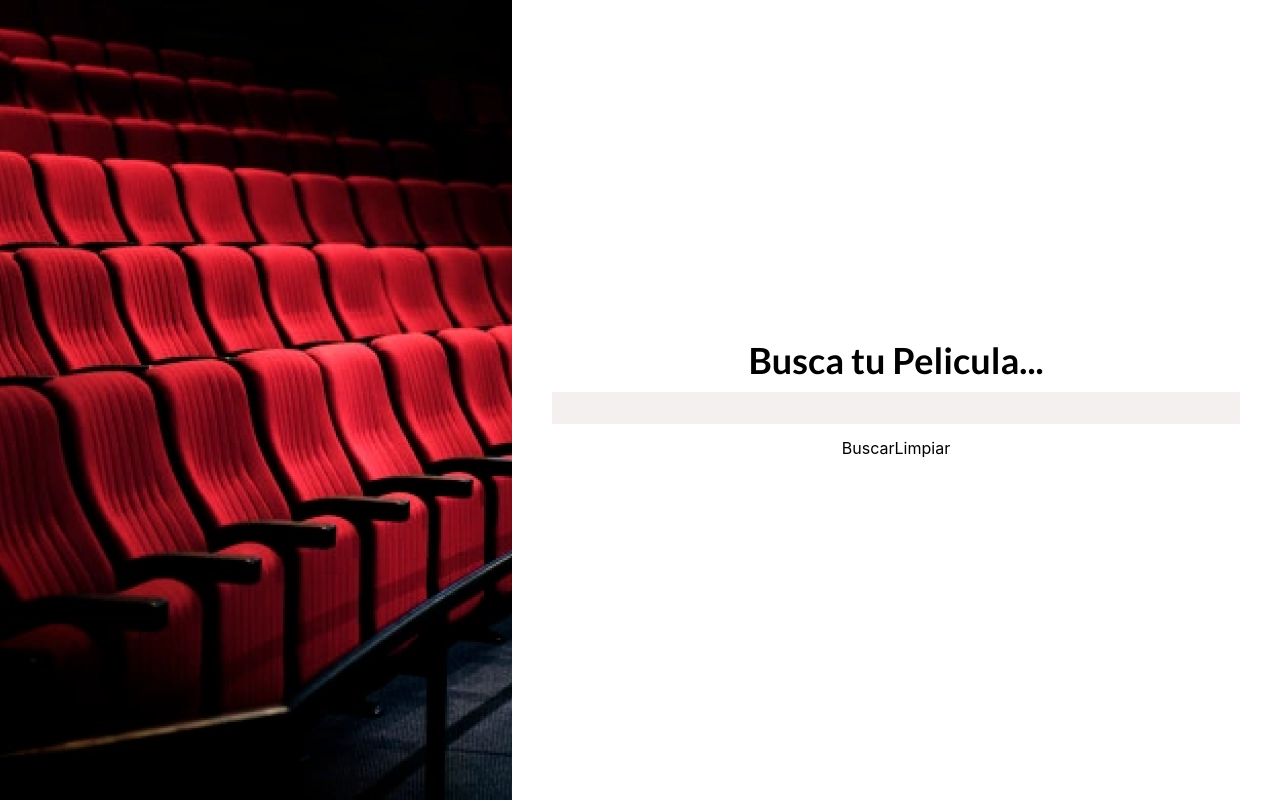
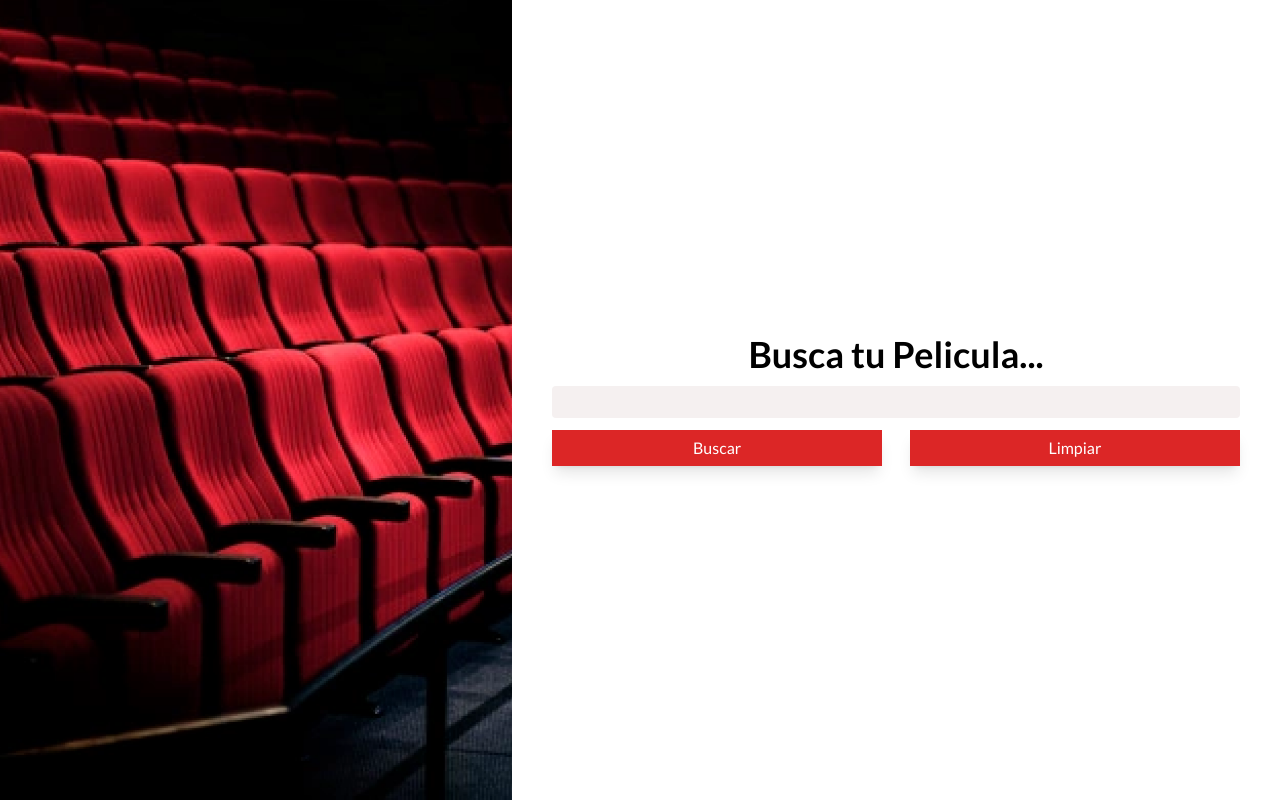
Before and after one commit to MaxiTroy/React-Redux-App, a React (Create React App) app: page / in a window 1280 px wide. Built offline with nearby package versions, Linux system fonts and the light colour scheme.

Commit message:
Add styled and functionalities

```diff
--- a/src/routes/Routes.jsx
+++ b/src/routes/Routes.jsx
@@ -9,7 +9,7 @@ const RoutesComponent = () => {
     <BrowserRouter>
       <Routes>
         <Route path="/" element={<Home />} />
-        <Route path="/results" element={<Results />} />
+        <Route path="/results/:title" element={<Results />} />
         <Route path="/detail" element={<Detail />} />
       </Routes>
     </BrowserRouter>
--- a/src/views/Home.jsx
+++ b/src/views/Home.jsx
@@ -1,7 +1,23 @@
-import React from "react";
+import React, { useState } from "react";
+import { useNavigate } from "react-router-dom";
 import Chair from "../assets/chair.png";
 
 const Home = () => {
+  const navigate = useNavigate();
+  const [search, setSearch] = useState("");
+
+  const handleInputSearch = ({ target: { value } }) => {
+    setSearch(value);
+  };
+
+  const handleClean = () => {
+    setSearch("");
+  };
+
+  const handleSearchClick = () => {
+    navigate(`/results/${search.trim()}`);
+  };
+
   return (
     <div className="flex h-screen overflow-hidden">
       <div className="w-2/5">
@@ -13,10 +29,29 @@ const Home = () => {
       </div>
       <div className="w-3/5 flex justify-center items-center flex-col px-10">
         <h2 className="text-4xl font-bold font-lato">Busca tu Pelicula...</h2>
-        <input className="bg-special-gray font-lato w-full my-3 h-8 p-1" />
-        <div>
-          <button>Buscar</button>
-          <button>Limpiar</button>
+        <input
+          className="bg-special-gray font-lato w-full my-3 h-8 p-1 focus:outline-none focus:ring-2
+          focus:ring-special-gray-600 rounded"
+          value={search}
+          onChange={handleInputSearch}
+        />
+        <div className="flex w-full justify-between">
+          <button
+            className="bg-special-red hover:bg-special-red-800 text-white font-lato w-full shadow-lg
+              h-9"
+            style={{ width: "48%" }}
+            onClick={handleSearchClick}
+          >
+            Buscar
+          </button>
+          <button
+            className="bg-special-red hover:bg-special-red-800 text-white font-lato w-full shadow-lg
+              h-9"
+            style={{ width: "48%" }}
+            onClick={handleClean}
+          >
+            Limpiar
+          </button>
         </div>
       </div>
     </div>
--- a/tailwind.config.js
+++ b/tailwind.config.js
@@ -1,3 +1,5 @@
+const defaultTheme = require("tailwindcss/defaultTheme");
+
 module.exports = {
   content: ["./src/**/*.{html,js,jsx}"],
   theme: {
@@ -5,6 +7,11 @@ module.exports = {
       lato: ["lato", "sans-serif"],
     },
     colors: {
+      ...defaultTheme.colors,
+      white: "#fff",
+      "special-gray-600": "#4b5563",
+      "special-red": "#DC2626",
+      "special-red-800": "#991B1B",
       "special-gray": "#F5F0F0",
     },
     extend: {},
```
